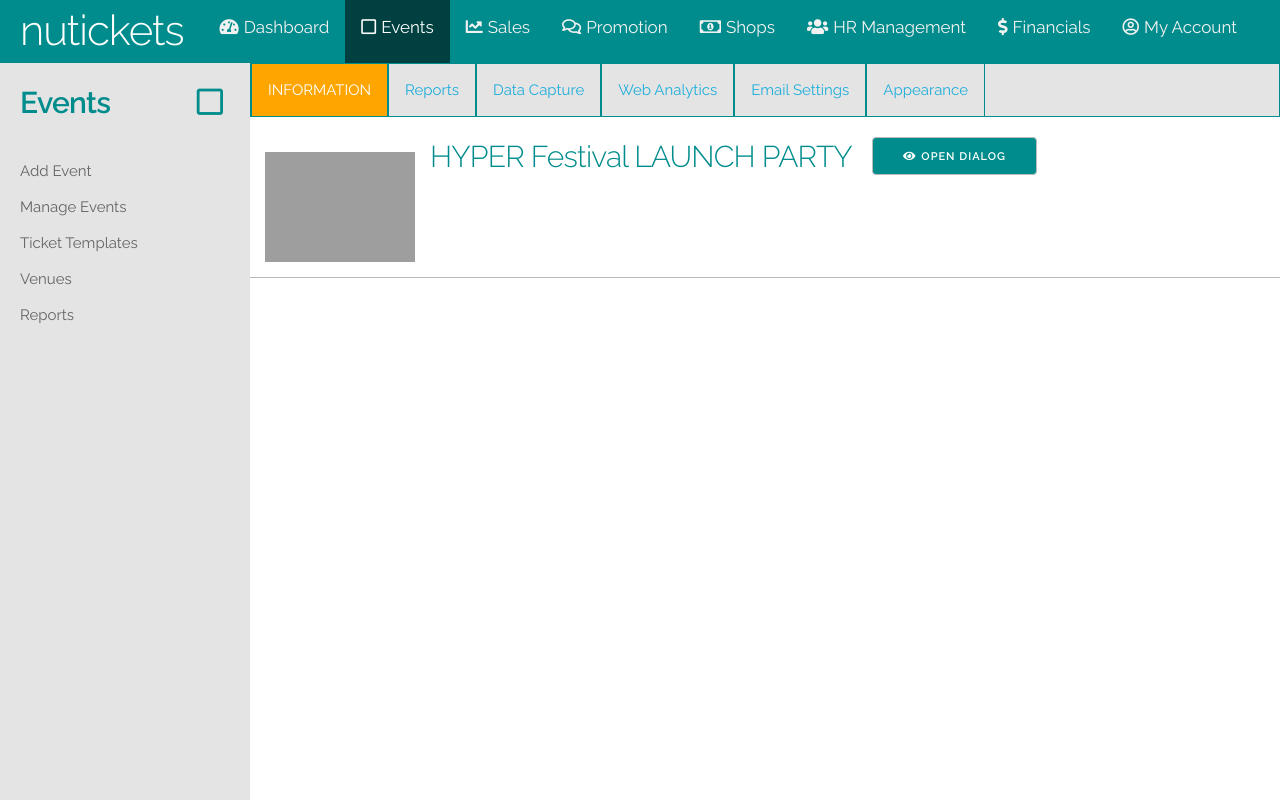
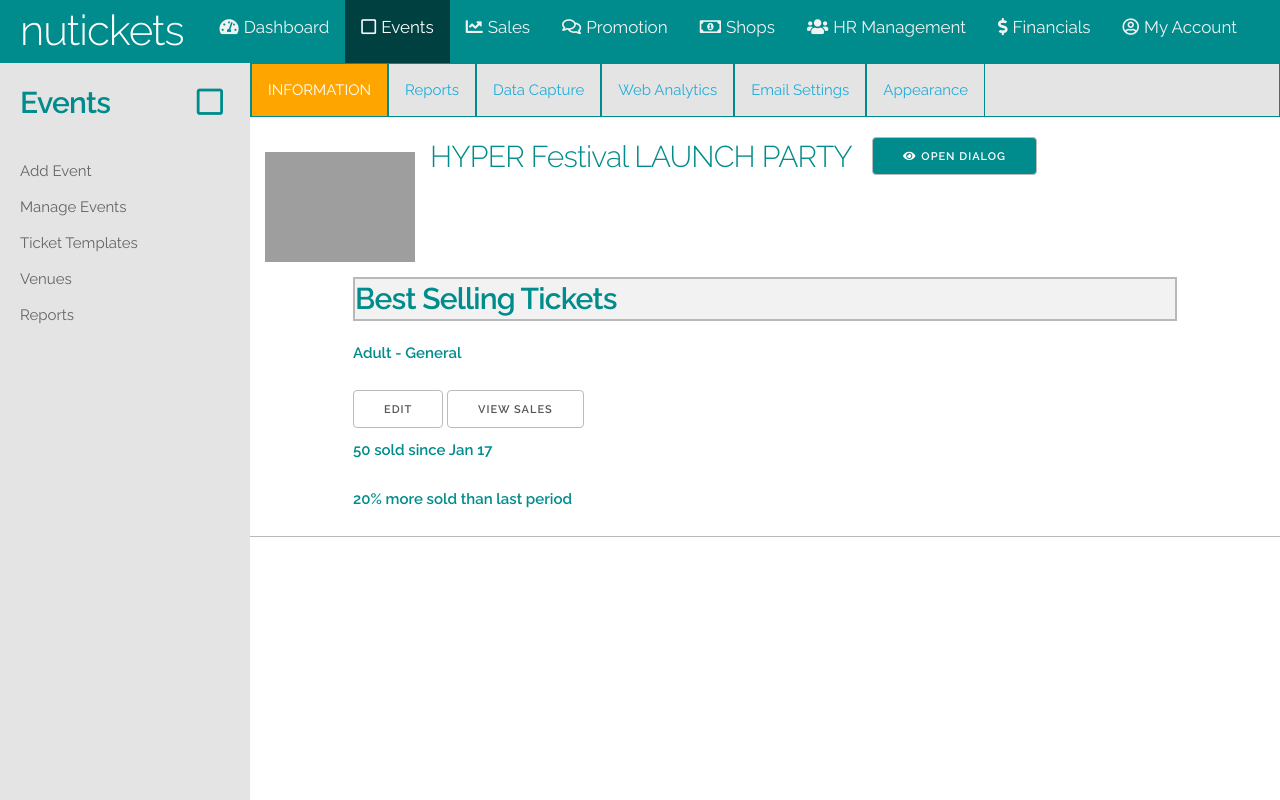
Before and after one commit to Daniel-Cross/tickets, a plain HTML site: page index.html in a window 1280 px wide. Drawn offline with Linux system fonts and the light colour scheme; grey boxes are pictures that could not be loaded.

Commit message:
added content to main body

```diff
--- a/css/main.css
+++ b/css/main.css
@@ -166,3 +166,9 @@ i {
   flex-direction: row;
   justify-content: space-around;
 }
+
+.best-tickets-header {
+  background-color: #f2f2f2;
+  font-weight: bold;
+  border: 2px solid #b8b8b8;
+}
--- a/index.html
+++ b/index.html
@@ -29,7 +29,6 @@
   <!-- Favicon
   –––––––––––––––––––––––––––––––––––––––––––––––––– -->
   <link rel="icon" type="image/png" href="images/favicon.png">
-
 </head>
 
 <body>
@@ -84,7 +83,22 @@
 
     <!-- Primary Page Layout
   –––––––––––––––––––––––––––––––––––––––––––––––––– -->
+    <div class="container con-sm-12">
 
+      <!-- Best selling tickets -->
+      <div class="best-selling-tickets">
+        <h4 class="best-tickets-header">Best Selling Tickets</h4>
+      </div>
+      <div class="selling-ticket-body">
+        <p>Adult - General</p>
+        <button>Edit</button>
+        <button>View Sales</button>
+        <p>50 sold since Jan 17</p>
+        <p>20% more sold than last period</p>
+      </div>
+      <!-- end of best selling tickets -->
+
+    </div>
 
     <!-- End Document
   –––––––––––––––––––––––––––––––––––––––––––––––––– -->
```
Also changed, not shown: images/5ml-tubes-screw-cap-colour-of-tops-red-quantity-1-25292-p.jpg (added).
